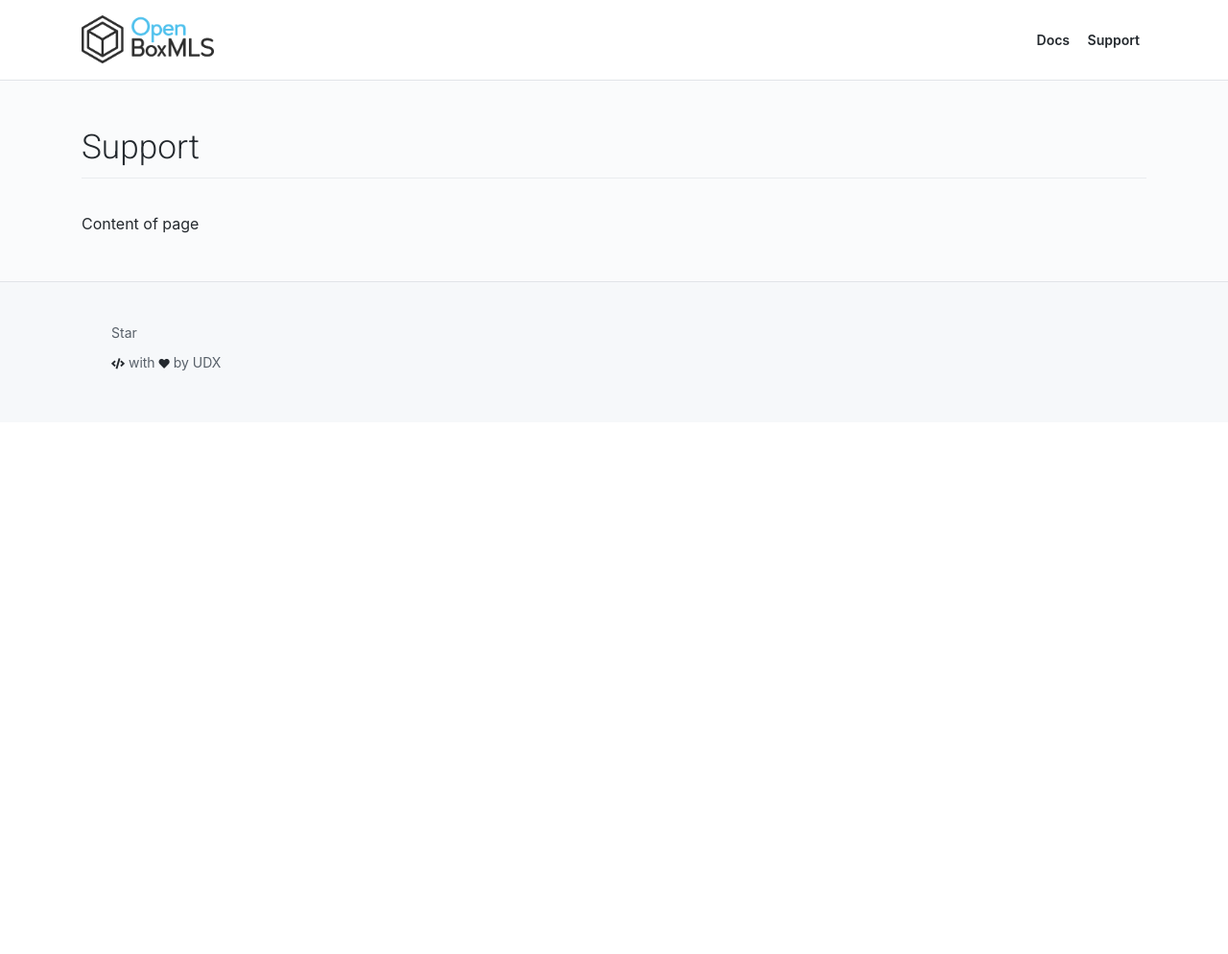
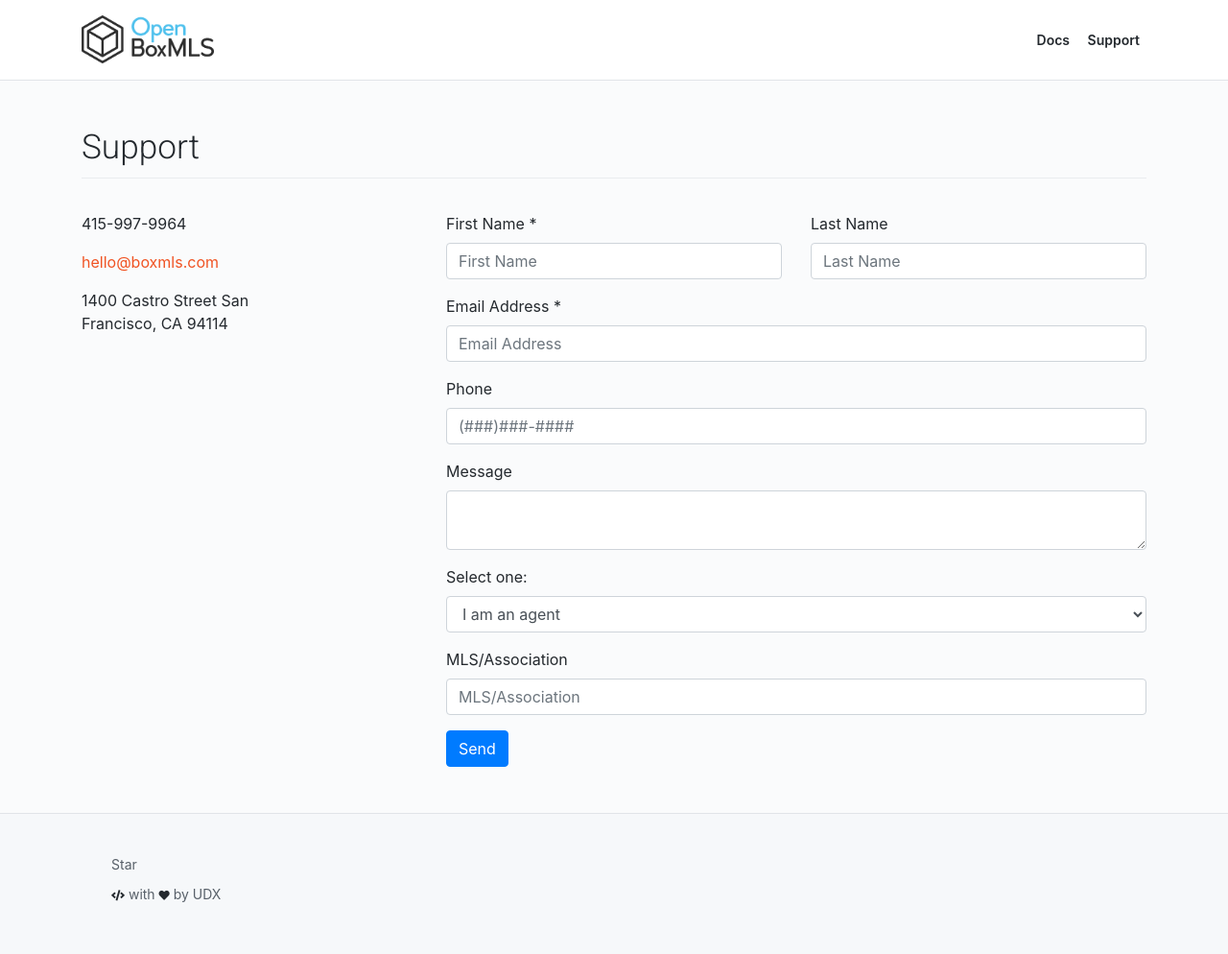
Before and after one commit to boxmls/boxmls.github.io, a Jekyll site: the page built from support/index.md, in a window 1280 px wide. Shown: the whole page at 96% size. Built offline with Jekyll 4.4.1, drawn with Linux system fonts in a browser that asks for light colours; nearby versions of some CDN libraries; before the commit the page ends 900 px from its top, so only the background shows below that.

Commit message:
Add form to contact page #1

```diff
--- a/_layouts/support.html
+++ b/_layouts/support.html
@@ -8,7 +8,78 @@ layout: default
       <div class="col-md-12">
         <div class="content-body">
           <h1 class="page-title">{{ page.title }}</h1>
-          {{ content }}
+
+          <div class="row">
+            <div class="col-md-3">
+              <p>415-997-9964</p>
+
+              <p><a href="mailto:hello@boxmls.com">hello@boxmls.com</a></p>
+              <p>
+                1400 Castro Street
+                San Francisco, CA 94114
+              </p>
+            </div>
+            <div class="col-md-8 offset-md-1">
+              <form name="" method="post" action="https://boxmls.github.io/boxmls@udx.io">
+
+                <div class="row">
+                  <div class="col-md-12">
+                    <div class="form-group">
+                      <div class="row">
+                        <div class="col-md-6">
+                          <label for="first_name">First Name <span class="required">*</span></label>
+                          <input id="first_name" class="form-control" type="text" name="first_name" value=""
+                                 placeholder="First Name"/>
+                        </div>
+                        <div class="col-md-6">
+                          <label for="last_name">Last Name</label>
+                          <input id="last_name" class="form-control" type="text" name="last_name" value=""
+                                 placeholder="Last Name"/>
+                        </div>
+                      </div>
+                    </div>
+
+                    <div class="form-group">
+                      <label for="replyto">Email Address <span class="required">*</span></label>
+                      <input id="replyto" class="form-control" type="email" name="_replyto" value=""
+                             placeholder="Email Address"/>
+                    </div>
+
+                    <div class="form-group">
+                      <label for="phone">Phone</label>
+                      <input id="phone" class="form-control" type="tel" name="phone" value=""
+                             placeholder="(###)###-####"/>
+                    </div>
+
+                    <div class="form-group">
+                      <label for="message">Message</label>
+                      <textarea id="message" class="form-control"></textarea>
+                    </div>
+
+                    <div class="form-group">
+                      <label for="select-field">Select one:</label>
+                      <select id="select-field" class="form-control" name="select_field">
+                        <option value="I am an agent">I am an agent</option>
+                        <option value="I represent a brokerage">I represent a brokerage</option>
+                        <option value="I represent an MLS">I represent an MLS</option>
+                        <option value="Other">Other</option>
+                      </select>
+                    </div>
+
+                    <div class="form-group">
+                      <label for="mls_association">MLS/Association</label>
+                      <input id="mls_association" class="form-control" type="text" name="mls_association" value=""
+                             placeholder="MLS/Association"/>
+                    </div>
+                    <div class="form-group">
+                      <input class="btn btn-primary" type="submit" value="Send">
+                    </div>
+                  </div>
+                </div>
+              </form>
+            </div>
+          </div>
+
         </div>
       </div>
     </div>
```
Also changed, not shown: _includes/footer.html (line endings or trailing spaces).
